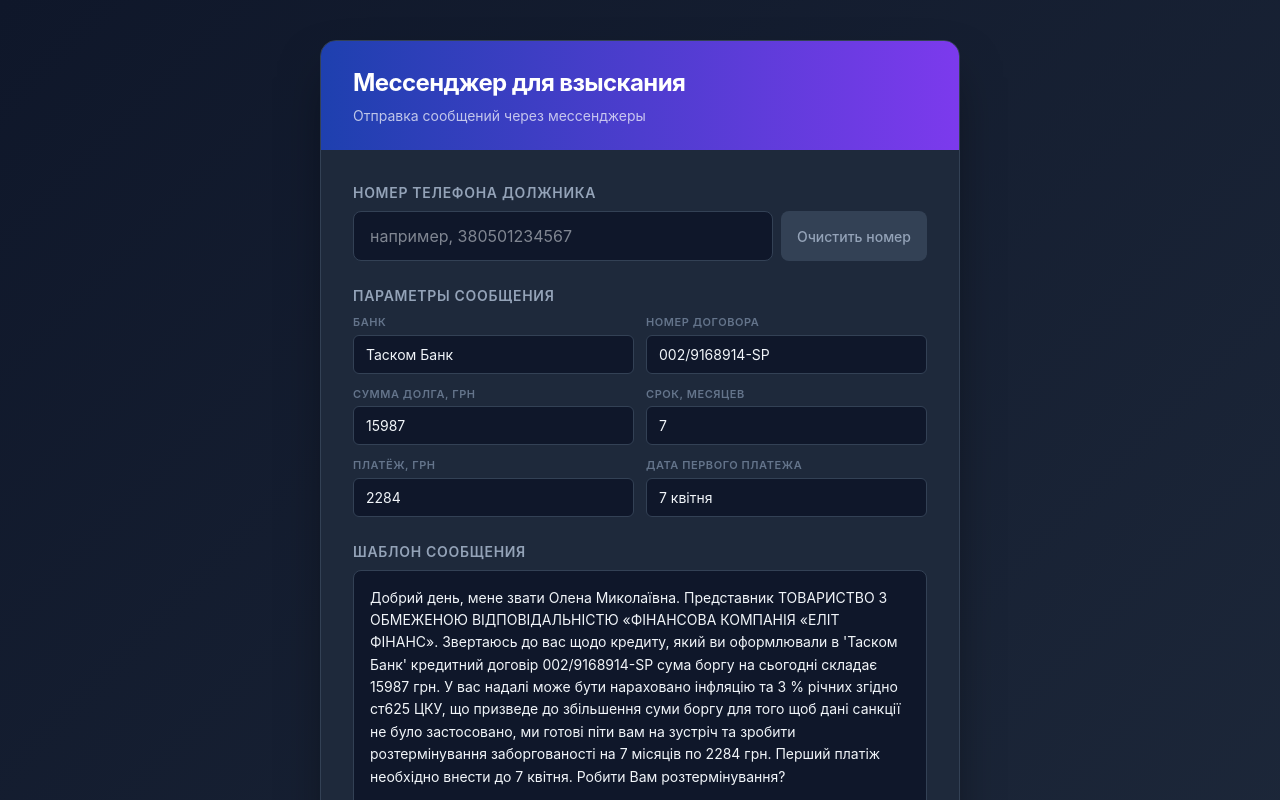
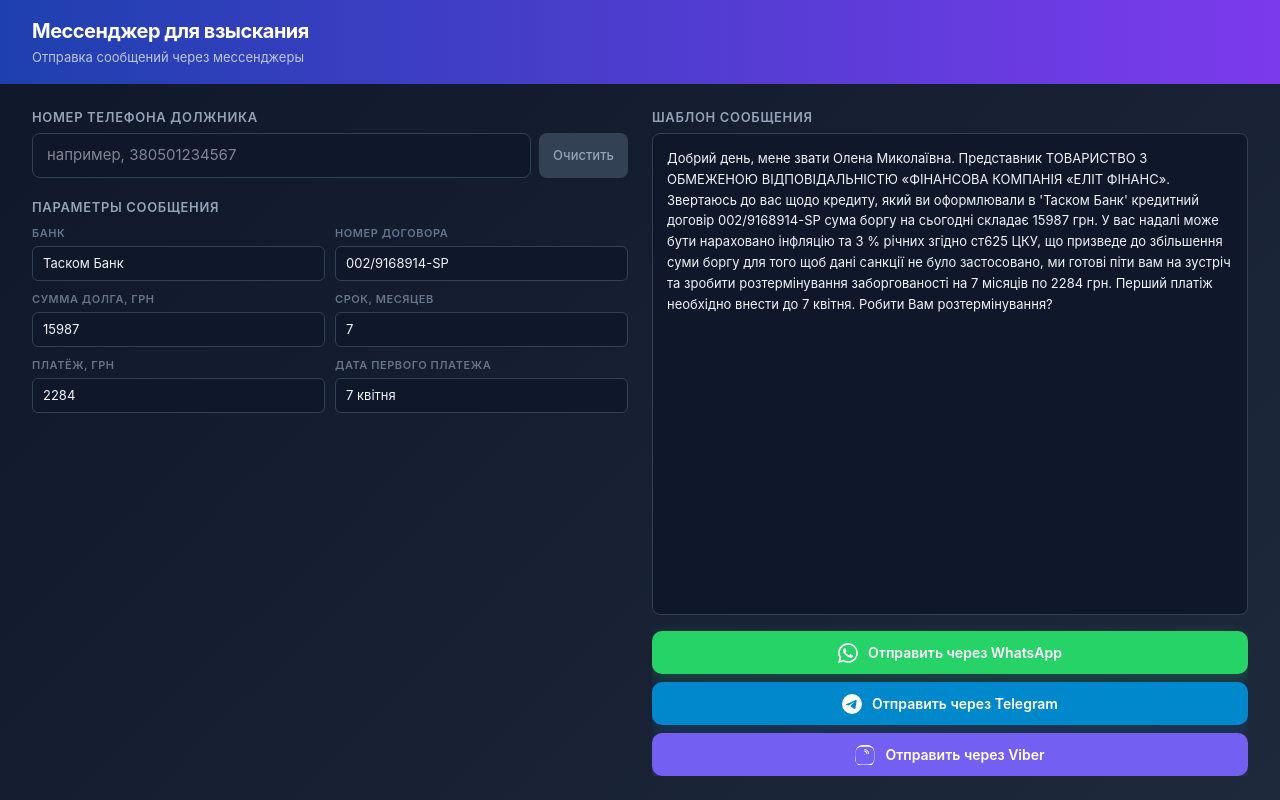
Before and after one commit to arkushlena29-ops/Spamer, a Next.js app: page / in a window 1280 px wide. Shown: the top 800 px of the page. Built offline with nearby package versions, Linux system fonts and the light colour scheme.

Commit message:
new design

```diff
--- a/app/components/DebtMessenger.tsx
+++ b/app/components/DebtMessenger.tsx
@@ -190,34 +190,25 @@
 	return (
 		<div
 			style={{
-				minHeight: "100vh",
+				height: "100vh",
+				overflow: "hidden",
 				background: "linear-gradient(135deg, #0f172a 0%, #1e293b 100%)",
 				display: "flex",
-				alignItems: "flex-start",
-				justifyContent: "center",
-				padding: "40px 16px",
+				flexDirection: "column",
 				fontFamily:
 					'-apple-system, BlinkMacSystemFont, "Segoe UI", Roboto, sans-serif',
 			}}>
-			<div
-				style={{
-					width: "100%",
-					maxWidth: "640px",
-					background: "#1e293b",
-					borderRadius: "16px",
-					border: "1px solid #334155",
-					boxShadow: "0 25px 50px -12px rgba(0, 0, 0, 0.5)",
-					overflow: "hidden",
-				}}>
+			{/* Header */}
 			<div
 				style={{
 					background: "linear-gradient(90deg, #1e40af 0%, #7c3aed 100%)",
-						padding: "24px 32px",
+					padding: "16px 32px",
+					flexShrink: 0,
 				}}>
 				<h1
 					style={{
 						margin: 0,
-							fontSize: "24px",
+						fontSize: "20px",
 						fontWeight: 700,
 						color: "#ffffff",
 						letterSpacing: "-0.025em",
@@ -226,20 +217,33 @@
 				</h1>
 				<p
 					style={{
-							margin: "4px 0 0",
-							fontSize: "14px",
+						margin: "2px 0 0",
+						fontSize: "13px",
 						color: "rgba(255, 255, 255, 0.7)",
 					}}>
 					Отправка сообщений через мессенджеры
 				</p>
 			</div>
 
-				<div style={{ padding: "32px" }}>
+			{/* Body */}
+			<div
+				style={{
+					flex: 1,
+					display: "grid",
+					gridTemplateColumns: "1fr 1fr",
+					gap: "24px",
+					padding: "24px 32px",
+					overflow: "hidden",
+				}}>
+				{/* Left column */}
+				<div style={{ display: "flex", flexDirection: "column", gap: "20px", overflow: "hidden" }}>
+					{/* Phone */}
+					<div>
 						<label
 							style={{
 								display: "block",
-							marginBottom: "8px",
-							fontSize: "14px",
+								marginBottom: "6px",
+								fontSize: "13px",
 								fontWeight: 600,
 								color: "#94a3b8",
 								textTransform: "uppercase",
@@ -247,7 +251,7 @@
 							}}>
 							Номер телефона должника
 						</label>
-					<div style={{ display: "flex", gap: "8px", marginBottom: "24px" }}>
+						<div style={{ display: "flex", gap: "8px" }}>
 							<input
 								type='tel'
 								value={phone}
@@ -258,8 +262,8 @@
 								placeholder='например, 380501234567'
 								style={{
 									flex: 1,
-								padding: "12px 16px",
-								fontSize: "16px",
+									padding: "10px 14px",
+									fontSize: "15px",
 									background: "#0f172a",
 									border: `1px solid ${error ? "#ef4444" : "#334155"}`,
 									borderRadius: "8px",
@@ -275,8 +279,8 @@
 							<button
 								onClick={handleClearPhone}
 								style={{
-								padding: "12px 16px",
-								fontSize: "14px",
+									padding: "10px 14px",
+									fontSize: "13px",
 									fontWeight: 500,
 									background: "#334155",
 									color: "#94a3b8",
@@ -292,26 +296,23 @@
 								onMouseLeave={(e) =>
 									(e.currentTarget.style.background = "#334155")
 								}>
-							Очистить номер
+								Очистить
 							</button>
 						</div>
-
 						{error && (
-						<p
-							style={{
-								margin: "-16px 0 16px",
-								fontSize: "13px",
-								color: "#ef4444",
-							}}>
+							<p style={{ margin: "6px 0 0", fontSize: "12px", color: "#ef4444" }}>
 								{error}
 							</p>
 						)}
+					</div>
 
+					{/* Params */}
+					<div style={{ flex: 1 }}>
 						<label
 							style={{
 								display: "block",
 								marginBottom: "8px",
-							fontSize: "14px",
+								fontSize: "13px",
 								fontWeight: 600,
 								color: "#94a3b8",
 								textTransform: "uppercase",
@@ -323,8 +324,7 @@
 							style={{
 								display: "grid",
 								gridTemplateColumns: "1fr 1fr",
-							gap: "12px",
-							marginBottom: "24px",
+								gap: "10px",
 							}}>
 							{PARAM_FIELDS.map(({ key, label }) => (
 								<div key={key}>
@@ -346,8 +346,8 @@
 										onChange={(e) => handleParamChange(key, e.target.value)}
 										style={{
 											width: "100%",
-										padding: "8px 12px",
-										fontSize: "14px",
+											padding: "7px 10px",
+											fontSize: "13px",
 											background: "#0f172a",
 											border: "1px solid #334155",
 											borderRadius: "6px",
@@ -362,12 +362,17 @@
 								</div>
 							))}
 						</div>
+					</div>
+				</div>
 
+				{/* Right column */}
+				<div style={{ display: "flex", flexDirection: "column", gap: "16px", overflow: "hidden" }}>
+					<div style={{ flex: 1, display: "flex", flexDirection: "column" }}>
 						<label
 							style={{
 								display: "block",
-							marginBottom: "8px",
-							fontSize: "14px",
+								marginBottom: "6px",
+								fontSize: "13px",
 								fontWeight: 600,
 								color: "#94a3b8",
 								textTransform: "uppercase",
@@ -378,18 +383,18 @@
 						<textarea
 							value={message}
 							onChange={(e) => setMessage(e.target.value)}
-						rows={10}
 							style={{
+								flex: 1,
 								width: "100%",
-							padding: "16px",
-							fontSize: "14px",
+								padding: "14px",
+								fontSize: "13px",
 								lineHeight: "1.6",
 								background: "#0f172a",
 								border: "1px solid #334155",
 								borderRadius: "8px",
 								color: "#f1f5f9",
 								outline: "none",
-							resize: "vertical",
+								resize: "none",
 								fontFamily: "inherit",
 								boxSizing: "border-box",
 								transition: "border-color 0.2s",
@@ -397,14 +402,9 @@
 							onFocus={(e) => (e.target.style.borderColor = "#3b82f6")}
 							onBlur={(e) => (e.target.style.borderColor = "#334155")}
 						/>
+					</div>
 
-					<div
-						style={{
-							display: "flex",
-							flexDirection: "column",
-							gap: "12px",
-							marginTop: "24px",
-						}}>
+					<div style={{ display: "flex", flexDirection: "column", gap: "8px" }}>
 						{(Object.keys(PLATFORMS) as Platform[]).map((platform) => {
 							const config = PLATFORMS[platform];
 							const isLoading = platform === "telegram" && tgLoading;
@@ -418,8 +418,8 @@
 										alignItems: "center",
 										justifyContent: "center",
 										gap: "10px",
-										padding: "14px 24px",
-										fontSize: "15px",
+										padding: "11px 20px",
+										fontSize: "14px",
 										fontWeight: 600,
 										background: config.color,
 										color: "#ffffff",
@@ -427,8 +427,7 @@
 										borderRadius: "10px",
 										cursor: isLoading ? "not-allowed" : "pointer",
 										opacity: isLoading ? 0.7 : 1,
-										transition:
-											"transform 0.1s, background 0.2s, box-shadow 0.2s",
+										transition: "transform 0.1s, background 0.2s, box-shadow 0.2s",
 										boxShadow: `0 4px 14px ${config.color}40`,
 									}}
 									onMouseEnter={(e) => {
@@ -451,8 +450,7 @@
 					{tgToast && (
 						<div
 							style={{
-								marginTop: "16px",
-								padding: "12px 16px",
+								padding: "10px 14px",
 								borderRadius: "8px",
 								fontSize: "13px",
 								fontWeight: 500,
@@ -463,18 +461,6 @@
 							{tgToast.text}
 						</div>
 					)}
-
-					<p
-						style={{
-							marginTop: "24px",
-							fontSize: "12px",
-							color: "#64748b",
-							textAlign: "center",
-							lineHeight: "1.5",
-						}}>
-						Откроет приложение в новой вкладке. Убедитесь, что WhatsApp,
-						Telegram или Viber запущены.
-					</p>
 				</div>
 			</div>
 		</div>
```
Lines whose indentation alone changed are shown as unchanged.
